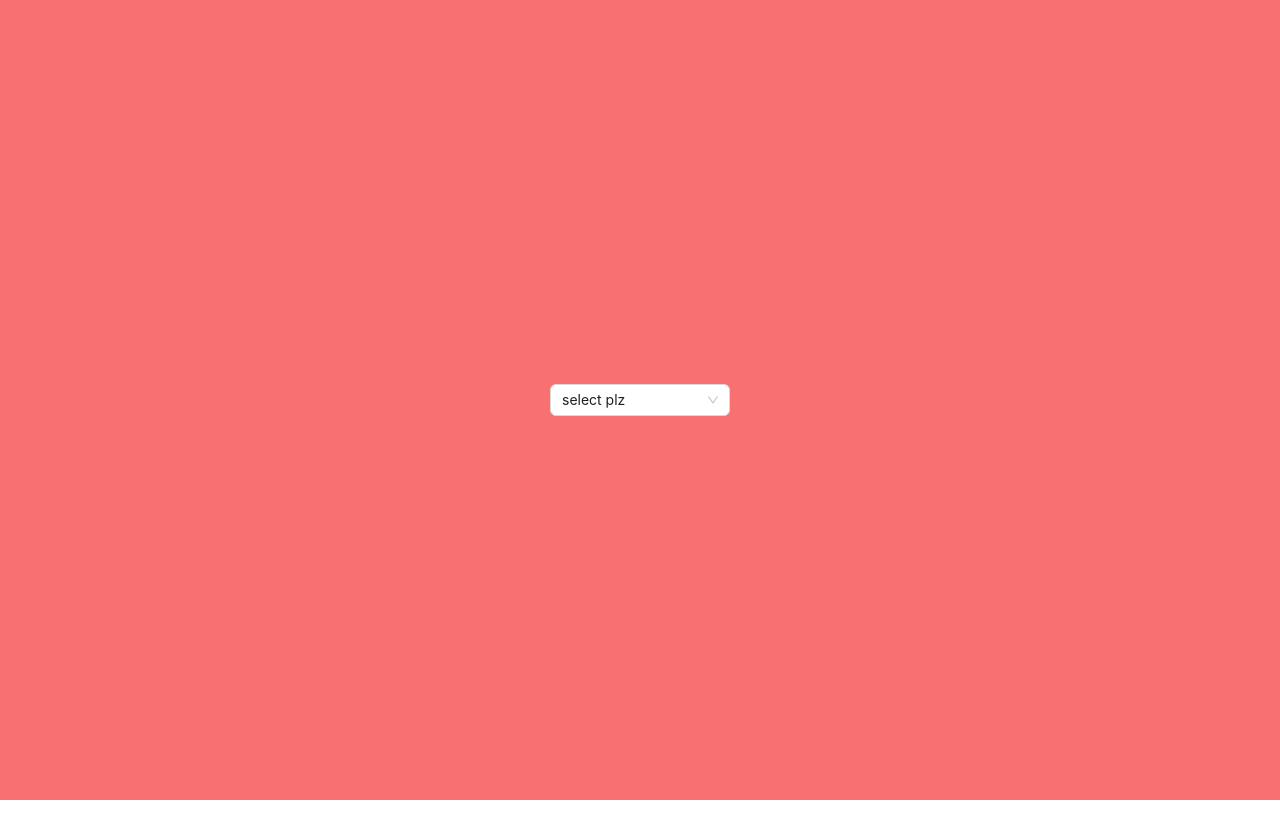
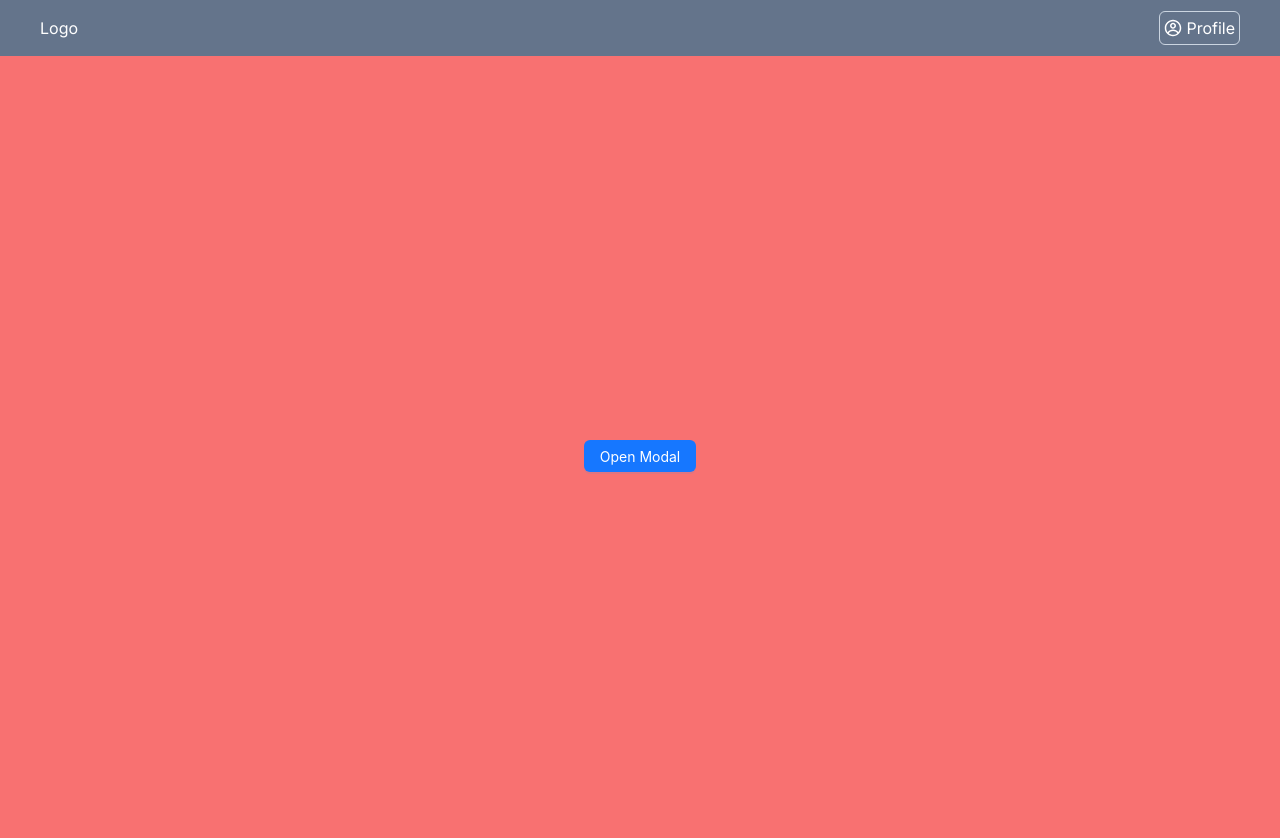
Before and after one commit to LiponRoy/typescript-next-practice, a Next.js app: page / in a window 1280 px wide. Shown: the top 838 px of the page. Before the commit the page ends 800 px from the top, so only its background shows below. Built offline with nearby package versions, Linux system fonts and the light colour scheme.

Commit message:
designing navbar dynamic profile menu

```diff
--- a/package.json
+++ b/package.json
@@ -20,6 +20,7 @@
     "postcss": "8.4.28",
     "react": "18.2.0",
     "react-dom": "18.2.0",
+    "react-icons": "^4.11.0",
     "tailwindcss": "3.3.3",
     "typescript": "5.1.6"
   }
--- /dev/null
+++ b/src/app/components/navbar/Logo.tsx
@@ -0,0 +1,9 @@
+import React from 'react'
+
+const Logo = () => {
+  return (
+    <div>Logo</div>
+  )
+}
+
+export default Logo
--- /dev/null
+++ b/src/app/components/navbar/Navbar.tsx
@@ -0,0 +1,25 @@
+"use client"
+import { useState } from 'react';
+import Logo from './Logo'
+import { CgProfile } from 'react-icons/cg';
+const Navbar = () => {
+    const[openProfile,setOpenProfile]=useState(false);
+
+    const openCloseProfile=()=>setOpenProfile(!openProfile)
+    console.log(openProfile)
+
+    return (
+        <div className=' h-14 bg-slate-500 text-white'>
+            <div className="h-full px-10 flex justify-between items-center ">
+                <Logo />
+                <div onClick={()=>openCloseProfile()} className=" flex justify-center items-center gap-x-1 cursor-pointer border border-slate-300 rounded-md  p-1">
+                    <CgProfile size={18}/>
+                    <span>Profile</span>
+                </div>
+
+            </div>
+        </div>
+    )
+}
+
+export default Navbar
--- a/src/app/layout.tsx
+++ b/src/app/layout.tsx
@@ -1,6 +1,7 @@
 import './globals.css'
 import type { Metadata } from 'next'
 import { Inter } from 'next/font/google'
+import Navbar from './components/navbar/Navbar'
 
 const inter = Inter({ subsets: ['latin'] })
 
@@ -16,7 +17,10 @@ export default function RootLayout({
 }) {
   return (
     <html lang="en">
-      <body className={inter.className}>{children}</body>
+      <body className={inter.className}>
+        <Navbar/>
+        {children}
+        </body>
     </html>
   )
 }
--- a/src/app/page.tsx
+++ b/src/app/page.tsx
@@ -12,8 +12,8 @@ export default function Home() {
      {/* <HomeButton></HomeButton> */}
      <br></br>
      {/* <InputHome></InputHome> */}
-     {/* <ModalHome></ModalHome> */}
-     <SelectHome></SelectHome>
+     <ModalHome></ModalHome>
+     {/* <SelectHome></SelectHome> */}
     </div>
 
 
```
Also changed, not shown: 1 other file (tests, documents, lock files or other folders).
